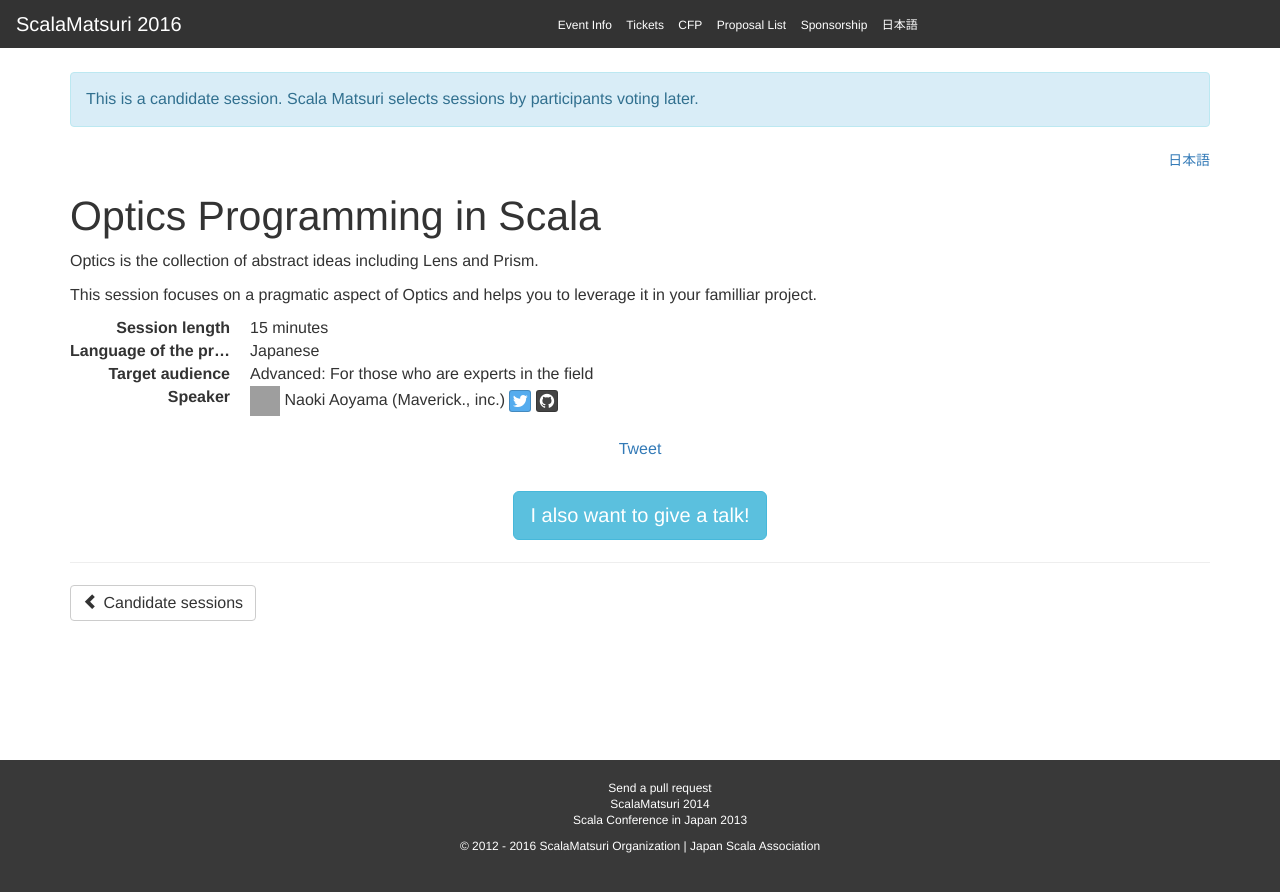
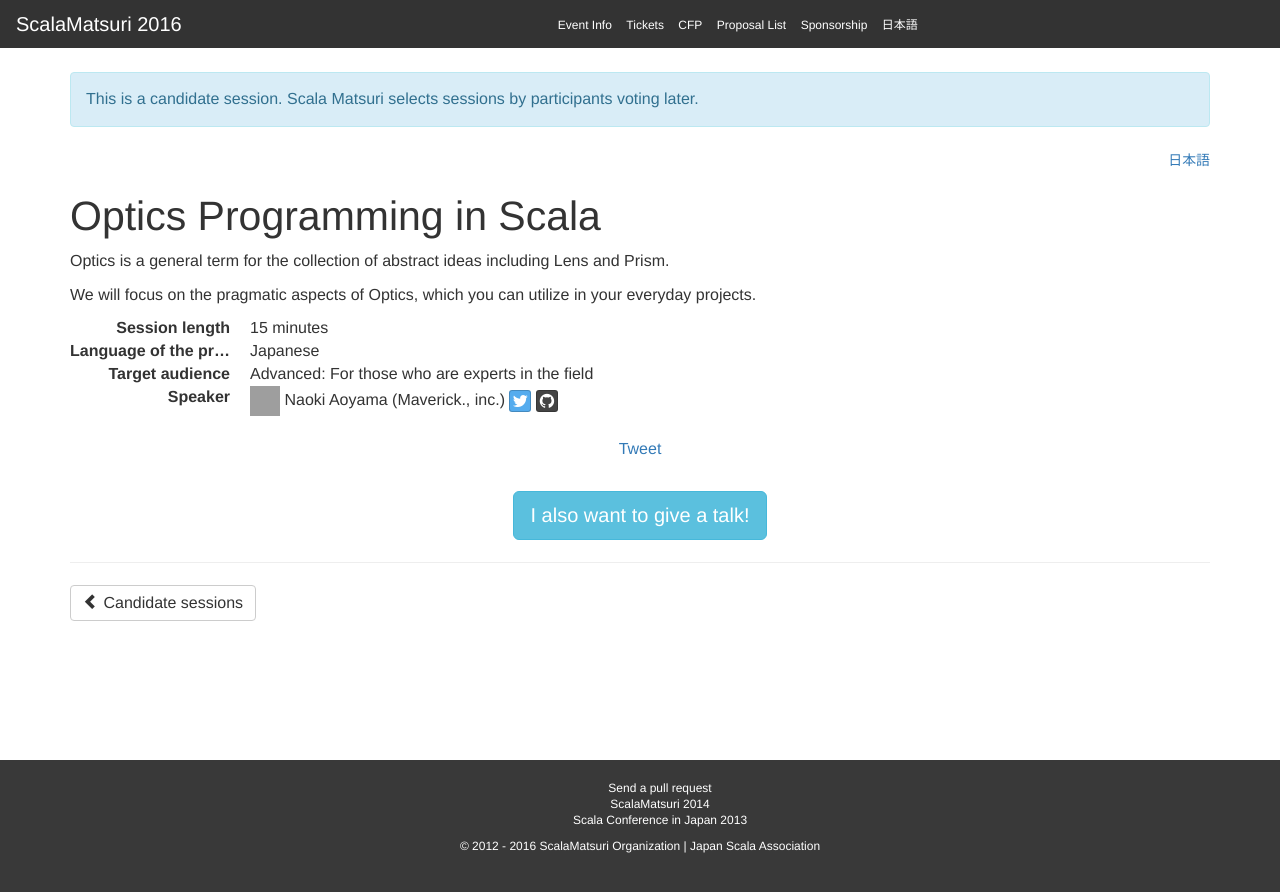
Before and after one commit to scalajp/2016.scalamatsuri.org, a Jekyll site: the page built from _candidates_en/NaokiAoyama_1.html, in a window 1280 px wide. Shown: the top 892 px of the page. Built offline with Jekyll 4.4.1, drawn with Linux system fonts in a browser that asks for light colours; nearby versions of some CDN libraries; comment, search, counter and statistics services are not loaded; grey boxes are pictures that could not be loaded.

Commit message:
apply review comments

```diff
--- a/_candidates_en/NaokiAoyama_1.html
+++ b/_candidates_en/NaokiAoyama_1.html
@@ -10,6 +10,6 @@ icon: https://pbs.twimg.com/profile_images/556312366862708736/jmQUaeoW.jpeg
 organization: Maverick., inc.
 ---
 
-<p>Optics is the collection of abstract ideas including Lens and Prism.</p>
+<p>Optics is a general term for the collection of abstract ideas including Lens and Prism.</p>
 
-<p>This session focuses on a pragmatic aspect of Optics and helps you to leverage it in your familliar project.</p>
+<p>We will focus on the pragmatic aspects of Optics, which you can utilize in your everyday projects.</p>
```
